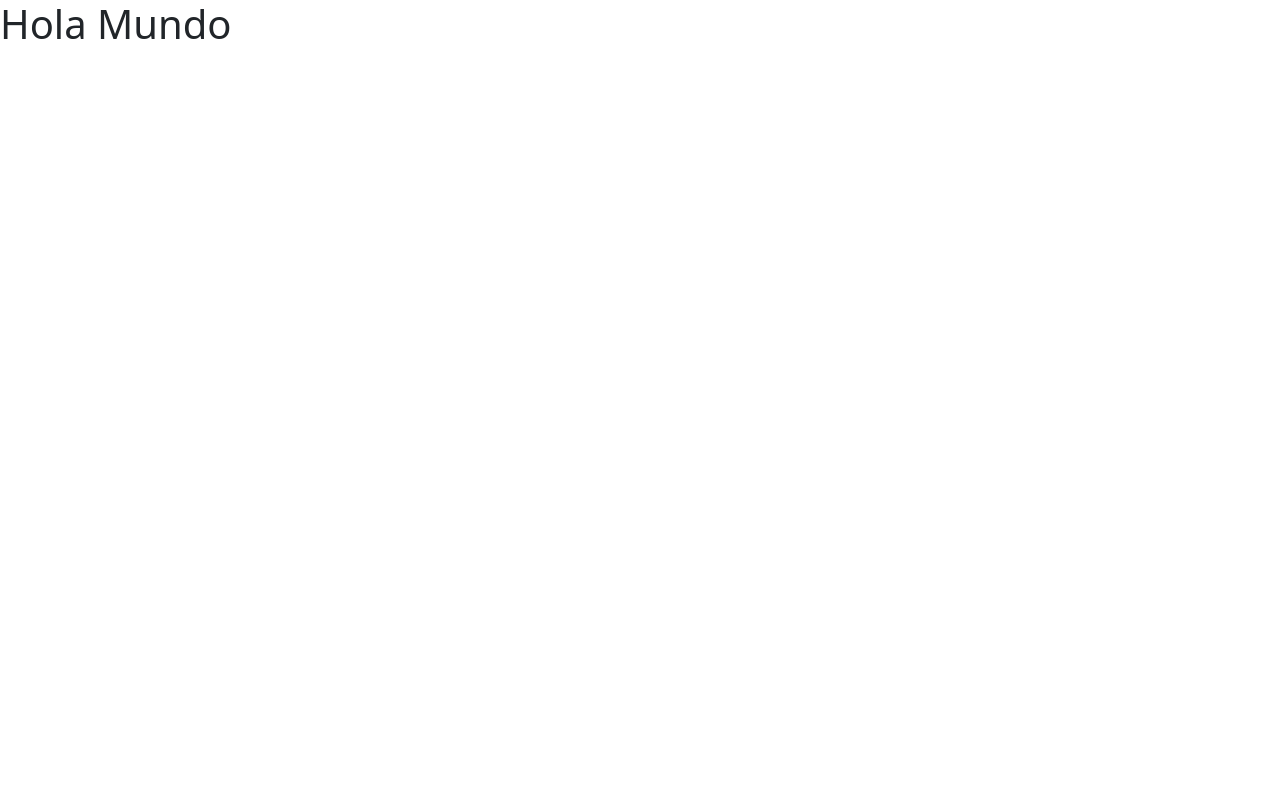
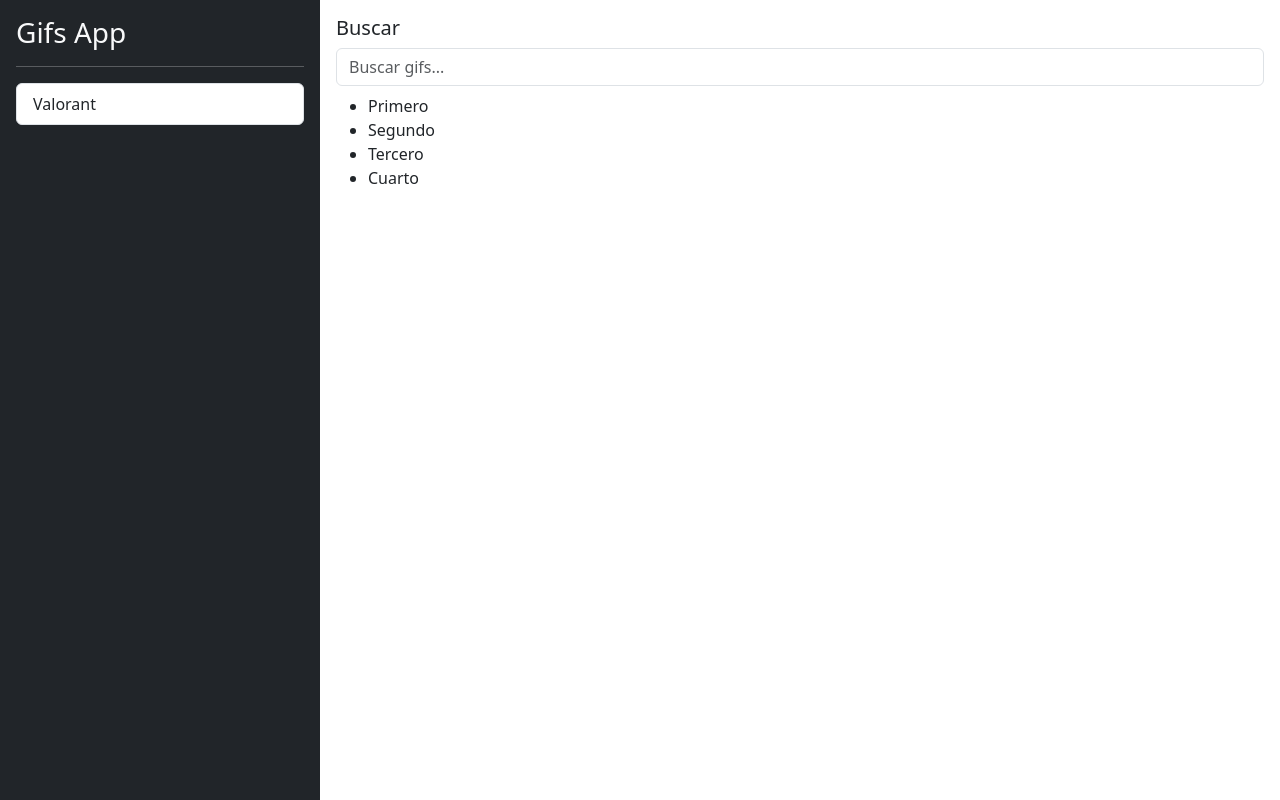
Before and after one commit to victorwcv/Angular, an Angular app in the folder 03-gifs-app/: page / in a window 1280 px wide. Built offline with nearby package versions, Linux system fonts and the light colour scheme.

Commit message:
Create initial static components and layout

```diff
--- a/03-gifs-app/src/app/app.component.html
+++ b/03-gifs-app/src/app/app.component.html
@@ -1 +1,10 @@
-<h1>Hola Mundo</h1>
+<div class="d-flex">
+
+  <!-- Sidebar -->
+   <shared-sidebar></shared-sidebar>
+
+  <!-- Home Page -->
+
+  <gifs-home-page class="flex-fill"></gifs-home-page>
+
+</div>
--- /dev/null
+++ b/03-gifs-app/src/app/gifs/components/card-list/card-list.component.html
@@ -0,0 +1,7 @@
+
+<ul>
+  <li>Primero</li>
+  <li>Segundo</li>
+  <li>Tercero</li>
+  <li>Cuarto</li>
+</ul>
--- /dev/null
+++ b/03-gifs-app/src/app/gifs/components/search-box/search-box.component.ts
@@ -0,0 +1,10 @@
+import { Component } from '@angular/core';
+
+@Component({
+  selector: 'gifs-search-box',
+  template: `
+    <h5>Buscar</h5>
+    <input type="text" class="form-control" placeholder="Buscar gifs..." />
+  `,
+})
+export class SearchBoxComponent {}
--- /dev/null
+++ b/03-gifs-app/src/app/gifs/pages/home-page/home-page.component.html
@@ -0,0 +1,14 @@
+<div class="row p-3">
+  <div class="col-12">
+    <!-- Search Input -->
+    <gifs-search-box></gifs-search-box>
+
+  </div>
+
+  <div class="col-12 pt-2">
+    <!-- Listado de gifs -->
+
+    <gifs-card-list></gifs-card-list>
+
+  </div>
+</div>
--- /dev/null
+++ b/03-gifs-app/src/app/shared/components/sidebar/sidebar.component.css
@@ -0,0 +1,8 @@
+#sidebar {
+  height: 100dvh;
+  width: 20rem;
+}
+
+hr {
+  color: white;
+}
--- /dev/null
+++ b/03-gifs-app/src/app/shared/components/sidebar/sidebar.component.html
@@ -0,0 +1,10 @@
+<div class="bg-dark p-3" id="sidebar">
+  <h3 class="text-light">Gifs App</h3>
+  <hr>
+
+  <div class="list-group list-reset">
+    <button class="list-group-item list-group-item-action">
+      Valorant
+    </button>
+  </div>
+</div>
```
Also changed, not shown: 03-gifs-app/src/app/app.module.ts (+7 -1 lines), 03-gifs-app/src/app/gifs/components/card-list/card-list.component.ts (added, +9 -0 lines), 03-gifs-app/src/app/gifs/gifs.module.ts (+11 -1 lines), 03-gifs-app/src/app/gifs/pages/home-page/home-page.component.ts (added, +9 -0 lines), 03-gifs-app/src/app/shared/components/sidebar/sidebar.component.ts (added, +10 -0 lines), 03-gifs-app/src/app/shared/shared.module.ts (+7 -1 lines).
